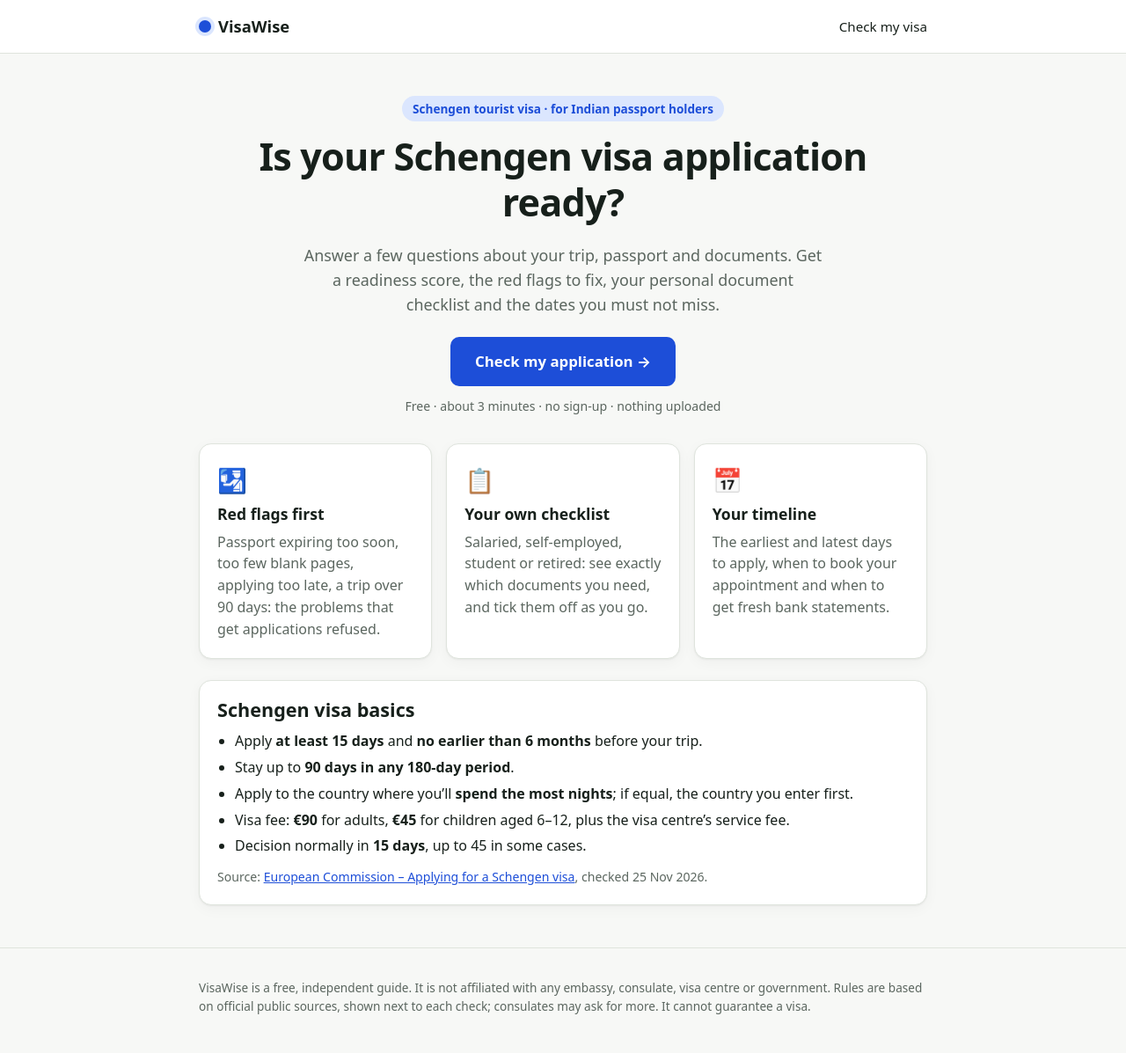
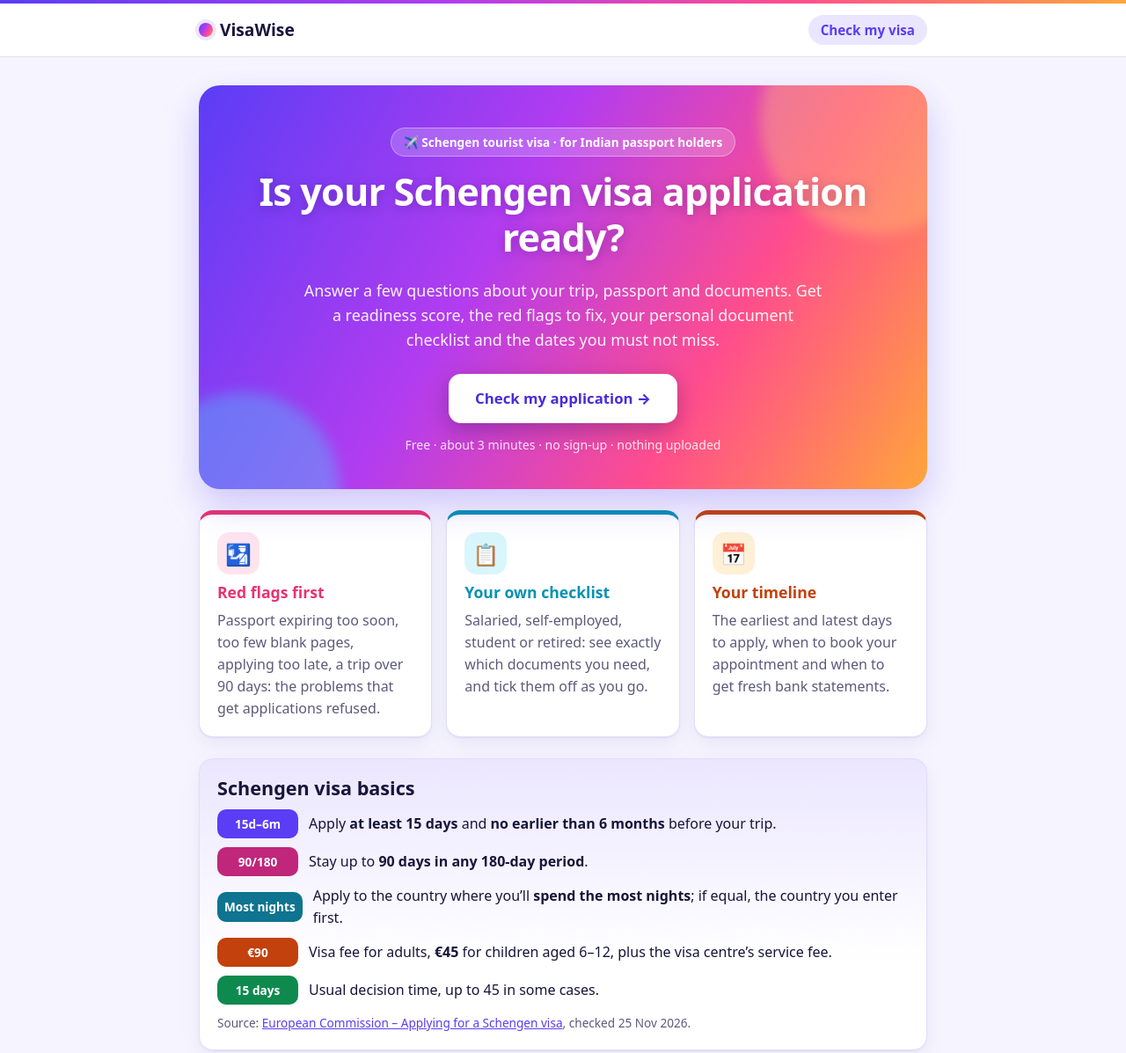
Before and after one commit to anurimamajhi677/visa-wise, an Astro site: page / in a window 1280 px wide. Shown: the top 1197 px of the page at 88% size. Built offline with nearby package versions, Linux system fonts and the light colour scheme; Astro itself is replaced by a stand-in of ours.

Commit message:
Vibrant look: gradient hero, coloured cards, colour-coded answers and results
Co-Authored-By: Claude Opus 5.5 <noreply@anthropic.com>

```diff
--- a/src/layouts/Base.astro
+++ b/src/layouts/Base.astro
@@ -30,25 +30,33 @@ const pageTitle = title === 'VisaWise' ? title : `${title} · VisaWise`;
 </html>
 
 <style is:global>
+  /* Vibrant travel palette: indigo, pink, cyan, amber, green. */
   :root {
-    --bg: #f7f8f6; --surface: #ffffff; --surface-2: #f0f2ee; --text: #17201b; --muted: #5b665f;
-    --border: #dfe4dd; --accent: #1d4ed8; --accent-ink: #ffffff; --accent-soft: #dbe6fe;
-    --warn: #a16207; --warn-soft: #fdf2d3; --fail: #b42318; --fail-soft: #fde4e1; --pass: #15803d; --pass-soft: #dcf3e3;
-    --radius: 14px; --shadow: 0 1px 2px rgb(0 0 0 / .05), 0 4px 16px rgb(0 0 0 / .04);
+    --bg: #f6f5ff; --surface: #ffffff; --surface-2: #f0eefe; --text: #17153a; --muted: #5d5a7a;
+    --border: #e2def8; --accent: #5b3df5; --accent-ink: #ffffff; --accent-soft: #ebe6ff;
+    --pink: #e8336f; --pink-soft: #ffe4ee; --cyan: #0891b2; --cyan-soft: #d9f6fd;
+    --amber: #c2410c; --amber-soft: #fff0d6; --green: #0f9d58; --green-soft: #dcf7e8;
+    --warn: #b45309; --warn-soft: #fff0d6; --fail: #d92d4b; --fail-soft: #ffe4ea; --pass: #0f9d58; --pass-soft: #dcf7e8;
+    --grad: linear-gradient(120deg, #5b3df5 0%, #b23cf0 40%, #ff4d8d 70%, #ffa53b 100%);
+    --radius: 16px; --shadow: 0 1px 2px rgb(40 20 120 / .06), 0 8px 24px rgb(40 20 120 / .07);
     color-scheme: light;
   }
   @media (prefers-color-scheme: dark) {
     :root:not([data-theme="light"]) {
-      --bg: #0f1411; --surface: #171e19; --surface-2: #1e2721; --text: #e7ece8; --muted: #9aa69e;
-      --border: #2a352e; --accent: #7aa2ff; --accent-ink: #0a1638; --accent-soft: #1a2a52;
-      --warn: #fbbf24; --warn-soft: #3a2e0d; --fail: #f87171; --fail-soft: #3f1715; --pass: #4ade80; --pass-soft: #163b24;
+      --bg: #100e24; --surface: #1a1736; --surface-2: #231f45; --text: #f0eeff; --muted: #aaa6cf;
+      --border: #332e5e; --accent: #9b87ff; --accent-ink: #120a3a; --accent-soft: #2c2463;
+      --pink: #ff7aa8; --pink-soft: #45163a; --cyan: #4fd6f0; --cyan-soft: #0f3644; --amber: #ffb35c; --amber-soft: #42290f;
+      --green: #4ee39a; --green-soft: #0f3a29;
+      --warn: #ffb35c; --warn-soft: #42290f; --fail: #ff6f87; --fail-soft: #4a1524; --pass: #4ee39a; --pass-soft: #0f3a29;
       color-scheme: dark;
     }
   }
   :root[data-theme="dark"] {
-    --bg: #0f1411; --surface: #171e19; --surface-2: #1e2721; --text: #e7ece8; --muted: #9aa69e;
-    --border: #2a352e; --accent: #7aa2ff; --accent-ink: #0a1638; --accent-soft: #1a2a52;
-    --warn: #fbbf24; --warn-soft: #3a2e0d; --fail: #f87171; --fail-soft: #3f1715; --pass: #4ade80; --pass-soft: #163b24;
+    --bg: #100e24; --surface: #1a1736; --surface-2: #231f45; --text: #f0eeff; --muted: #aaa6cf;
+    --border: #332e5e; --accent: #9b87ff; --accent-ink: #120a3a; --accent-soft: #2c2463;
+    --pink: #ff7aa8; --pink-soft: #45163a; --cyan: #4fd6f0; --cyan-soft: #0f3644; --amber: #ffb35c; --amber-soft: #42290f;
+    --green: #4ee39a; --green-soft: #0f3a29;
+    --warn: #ffb35c; --warn-soft: #42290f; --fail: #ff6f87; --fail-soft: #4a1524; --pass: #4ee39a; --pass-soft: #0f3a29;
     color-scheme: dark;
   }
   * { box-sizing: border-box; }
@@ -63,21 +71,21 @@ const pageTitle = title === 'VisaWise' ? title : `${title} · VisaWise`;
   h2 { font-size: 1.35rem; }
   .wrap { max-width: 860px; margin: 0 auto; padding: 0 16px; }
   .row { display: flex; align-items: center; justify-content: space-between; gap: 12px; }
-  .site-header { border-bottom: 1px solid var(--border); background: var(--surface); }
-  .site-header .row { height: 60px; }
-  .site-header nav a { color: var(--text); text-decoration: none; font-weight: 500; font-size: .95rem; }
-  .logo { font-weight: 750; font-size: 1.15rem; color: var(--text); text-decoration: none; display: flex; align-items: center; gap: 8px; }
-  .logo .dot { width: 14px; height: 14px; border-radius: 50%; background: var(--accent); box-shadow: 0 0 0 4px var(--accent-soft); }
+  .site-header { border-bottom: 1px solid var(--border); background: var(--grad) top / 100% 4px no-repeat, var(--surface); }
+  .site-header .row { height: 64px; padding-top: 4px; }
+  .site-header nav a { color: var(--accent); text-decoration: none; font-weight: 650; font-size: .95rem; background: var(--accent-soft); padding: 7px 14px; border-radius: 99px; }
+  .logo { font-weight: 800; font-size: 1.2rem; color: var(--text); text-decoration: none; display: flex; align-items: center; gap: 8px; }
+  .logo .dot { width: 16px; height: 16px; border-radius: 50%; background: var(--grad); box-shadow: 0 0 0 4px var(--accent-soft); }
   main.wrap { padding-top: 32px; padding-bottom: 48px; }
   .site-footer { border-top: 1px solid var(--border); color: var(--muted); font-size: .85rem; padding: 20px 0 32px; }
   .card { background: var(--surface); border: 1px solid var(--border); border-radius: var(--radius); padding: 20px; box-shadow: var(--shadow); }
   .muted { color: var(--muted); }
   .btn {
     display: inline-flex; align-items: center; justify-content: center; gap: 8px; border: 0; cursor: pointer;
-    background: var(--accent); color: var(--accent-ink); font: inherit; font-weight: 650;
-    padding: 12px 20px; border-radius: 10px; text-decoration: none;
+    background: linear-gradient(110deg, #5b3df5, #c0267a); color: #fff; font: inherit; font-weight: 700;
+    padding: 12px 20px; border-radius: 12px; text-decoration: none; box-shadow: 0 6px 18px rgb(91 61 245 / .28);
   }
-  .btn:hover { filter: brightness(1.07); }
+  .btn:hover { filter: brightness(1.08); transform: translateY(-1px); }
   .btn.secondary { background: var(--surface-2); color: var(--text); border: 1px solid var(--border); }
   .btn:disabled { opacity: .6; cursor: progress; }
   input[type=text], input[type=url], input[type=number], input[type=date], select {
--- a/src/pages/index.astro
+++ b/src/pages/index.astro
@@ -3,25 +3,27 @@ import Base from '../layouts/Base.astro';
 ---
 <Base>
   <section class="hero">
-    <p class="eyebrow">Schengen tourist visa · for Indian passport holders</p>
+    <div class="blob b1" aria-hidden="true"></div>
+    <div class="blob b2" aria-hidden="true"></div>
+    <p class="eyebrow">✈️ Schengen tourist visa · for Indian passport holders</p>
     <h1>Is your Schengen visa application ready?</h1>
     <p class="lead">Answer a few questions about your trip, passport and documents. Get a readiness score, the red flags to fix, your personal document checklist and the dates you must not miss.</p>
-    <a class="btn big" href="/check">Check my application →</a>
-    <p class="muted small">Free · about 3 minutes · no sign-up · nothing uploaded</p>
+    <a class="cta" href="/check">Check my application →</a>
+    <p class="small">Free · about 3 minutes · no sign-up · nothing uploaded</p>
   </section>
 
   <section class="grid">
-    <div class="card">
+    <div class="card feature pink">
       <span class="icon" aria-hidden="true">🛂</span>
       <h2>Red flags first</h2>
       <p class="muted">Passport expiring too soon, too few blank pages, applying too late, a trip over 90 days: the problems that get applications refused.</p>
     </div>
-    <div class="card">
+    <div class="card feature cyan">
       <span class="icon" aria-hidden="true">📋</span>
       <h2>Your own checklist</h2>
       <p class="muted">Salaried, self-employed, student or retired: see exactly which documents you need, and tick them off as you go.</p>
     </div>
-    <div class="card">
+    <div class="card feature amber">
       <span class="icon" aria-hidden="true">📅</span>
       <h2>Your timeline</h2>
       <p class="muted">The earliest and latest days to apply, when to book your appointment and when to get fresh bank statements.</p>
@@ -30,27 +32,46 @@ import Base from '../layouts/Base.astro';
 
   <section class="card facts">
     <h2>Schengen visa basics</h2>
-    <ul>
-      <li>Apply <strong>at least 15 days</strong> and <strong>no earlier than 6 months</strong> before your trip.</li>
-      <li>Stay up to <strong>90 days in any 180-day period</strong>.</li>
-      <li>Apply to the country where you’ll <strong>spend the most nights</strong>; if equal, the country you enter first.</li>
-      <li>Visa fee: <strong>€90</strong> for adults, <strong>€45</strong> for children aged 6–12, plus the visa centre’s service fee.</li>
-      <li>Decision normally in <strong>15 days</strong>, up to 45 in some cases.</li>
+    <ul class="fact-list">
+      <li><span class="num c1">15d–6m</span><span>Apply <strong>at least 15 days</strong> and <strong>no earlier than 6 months</strong> before your trip.</span></li>
+      <li><span class="num c2">90/180</span><span>Stay up to <strong>90 days in any 180-day period</strong>.</span></li>
+      <li><span class="num c3">Most nights</span><span>Apply to the country where you’ll <strong>spend the most nights</strong>; if equal, the country you enter first.</span></li>
+      <li><span class="num c4">€90</span><span>Visa fee for adults, <strong>€45</strong> for children aged 6–12, plus the visa centre’s service fee.</span></li>
+      <li><span class="num c5">15 days</span><span>Usual decision time, up to 45 in some cases.</span></li>
     </ul>
-    <p class="muted small">Source: <a href="https://home-affairs.ec.europa.eu/policies/schengen-borders-and-visa/visa-policy/applying-schengen-visa_en" target="_blank" rel="noopener">European Commission – Applying for a Schengen visa</a>, checked 25 Nov 2026.</p>
+    <p class="muted small-src">Source: <a href="https://home-affairs.ec.europa.eu/policies/schengen-borders-and-visa/visa-policy/applying-schengen-visa_en" target="_blank" rel="noopener">European Commission – Applying for a Schengen visa</a>, checked 25 Nov 2026.</p>
   </section>
 </Base>
 
 <style>
-  .hero { text-align: center; padding: 16px 0 32px; }
-  .eyebrow { display: inline-block; background: var(--accent-soft); color: var(--accent); font-weight: 650; font-size: .85rem; padding: 4px 12px; border-radius: 99px; margin: 0 0 14px; }
-  .lead { font-size: 1.12rem; color: var(--muted); max-width: 600px; margin: 0 auto 22px; }
-  .btn.big { padding: 15px 28px; font-size: 1.05rem; }
-  .small { font-size: .88rem; margin: 12px 0 0; }
+  .hero {
+    position: relative; overflow: hidden; text-align: center; color: #fff;
+    background: var(--grad); border-radius: 24px; padding: 48px 24px 40px; margin-bottom: 24px;
+    box-shadow: 0 18px 40px rgb(91 61 245 / .25);
+  }
+  .hero > *:not(.blob) { position: relative; }
+  .blob { position: absolute; border-radius: 50%; filter: blur(8px); opacity: .35; }
+  .b1 { width: 260px; height: 260px; background: #ffd36e; top: -90px; right: -70px; }
+  .b2 { width: 220px; height: 220px; background: #40d9ff; bottom: -110px; left: -60px; }
+  .hero h1 { color: #fff; text-shadow: 0 2px 12px rgb(30 10 90 / .25); }
+  .eyebrow { display: inline-block; background: rgb(255 255 255 / .2); color: #fff; font-weight: 650; font-size: .85rem; padding: 5px 14px; border-radius: 99px; margin: 0 0 14px; border: 1px solid rgb(255 255 255 / .35); }
+  .lead { font-size: 1.12rem; color: rgb(255 255 255 / .92); max-width: 600px; margin: 0 auto 24px; }
+  .cta { display: inline-block; background: #fff; color: #4a2bd8; font-weight: 800; font-size: 1.05rem; padding: 15px 30px; border-radius: 14px; text-decoration: none; box-shadow: 0 8px 24px rgb(30 10 90 / .3); }
+  .cta:hover { transform: translateY(-2px); }
+  .cta:focus-visible { outline: 3px solid #ffd36e; outline-offset: 3px; }
+  .small { font-size: .88rem; margin: 14px 0 0; color: rgb(255 255 255 / .85); }
   .grid { display: grid; grid-template-columns: repeat(auto-fit, minmax(220px, 1fr)); gap: 16px; margin-bottom: 24px; }
-  .grid .icon { font-size: 1.7rem; display: block; margin-bottom: 6px; }
-  .grid h2 { font-size: 1.1rem; }
-  .grid p { margin: 0; }
-  .facts ul { margin: 0 0 8px; padding-left: 20px; }
-  .facts li { margin: 5px 0; }
+  .feature { border-top: 5px solid var(--c); }
+  .feature .icon { display: grid; place-items: center; width: 48px; height: 48px; border-radius: 14px; background: var(--c-soft); font-size: 1.5rem; margin-bottom: 10px; }
+  .feature h2 { font-size: 1.1rem; color: var(--c); }
+  .feature p { margin: 0; }
+  .pink { --c: var(--pink); --c-soft: var(--pink-soft); }
+  .cyan { --c: var(--cyan); --c-soft: var(--cyan-soft); }
+  .amber { --c: var(--amber); --c-soft: var(--amber-soft); }
+  .facts { background: linear-gradient(180deg, var(--accent-soft), var(--surface) 70%); }
+  .fact-list { list-style: none; margin: 0 0 10px; padding: 0; display: grid; gap: 10px; }
+  .fact-list li { display: flex; gap: 12px; align-items: center; }
+  .num { flex: none; min-width: 92px; text-align: center; font-weight: 800; font-size: .85rem; padding: 6px 8px; border-radius: 10px; color: #fff; }
+  .c1 { background: #5b3df5; } .c2 { background: #c0267a; } .c3 { background: #0e7490; } .c4 { background: #c2410c; } .c5 { background: #0f8a4e; }
+  .small-src { font-size: .85rem; margin: 0; }
 </style>
```
Also changed, not shown: src/pages/check.astro (+27 -8 lines), public/favicon.svg.
